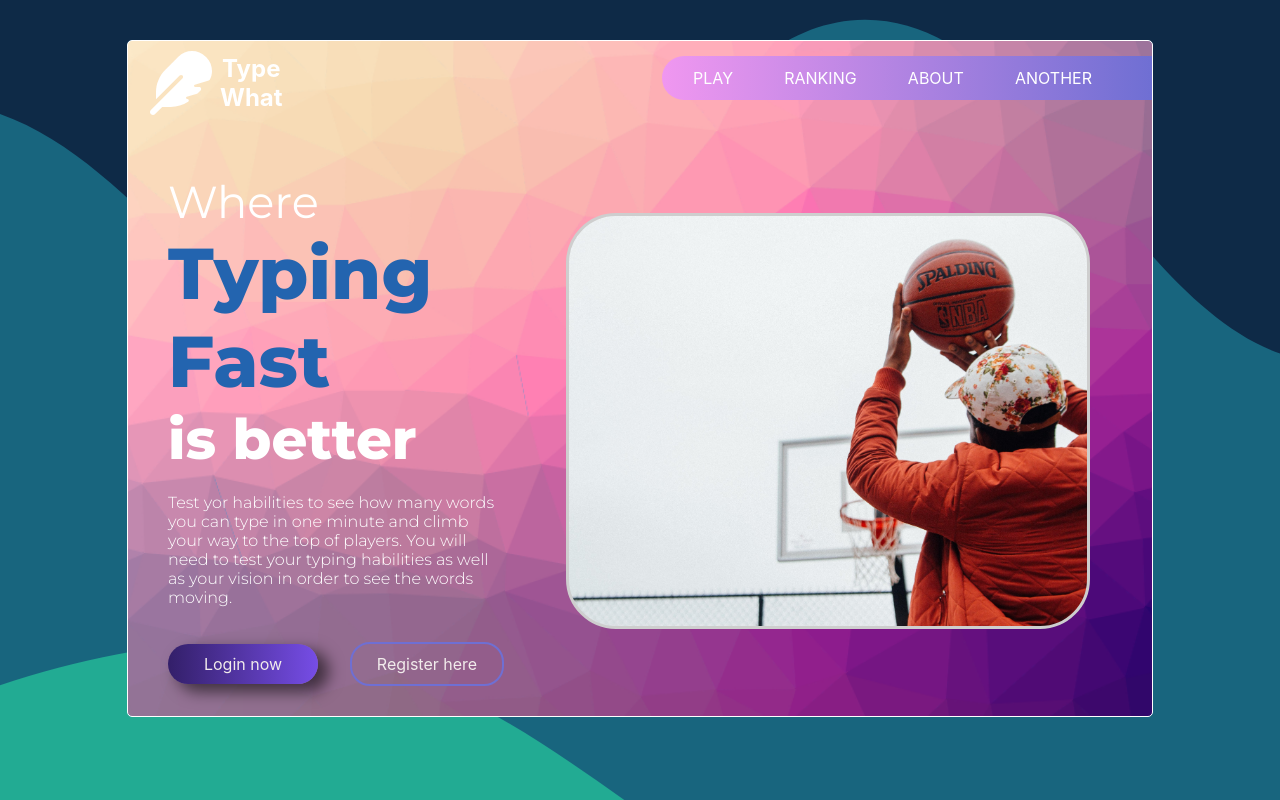
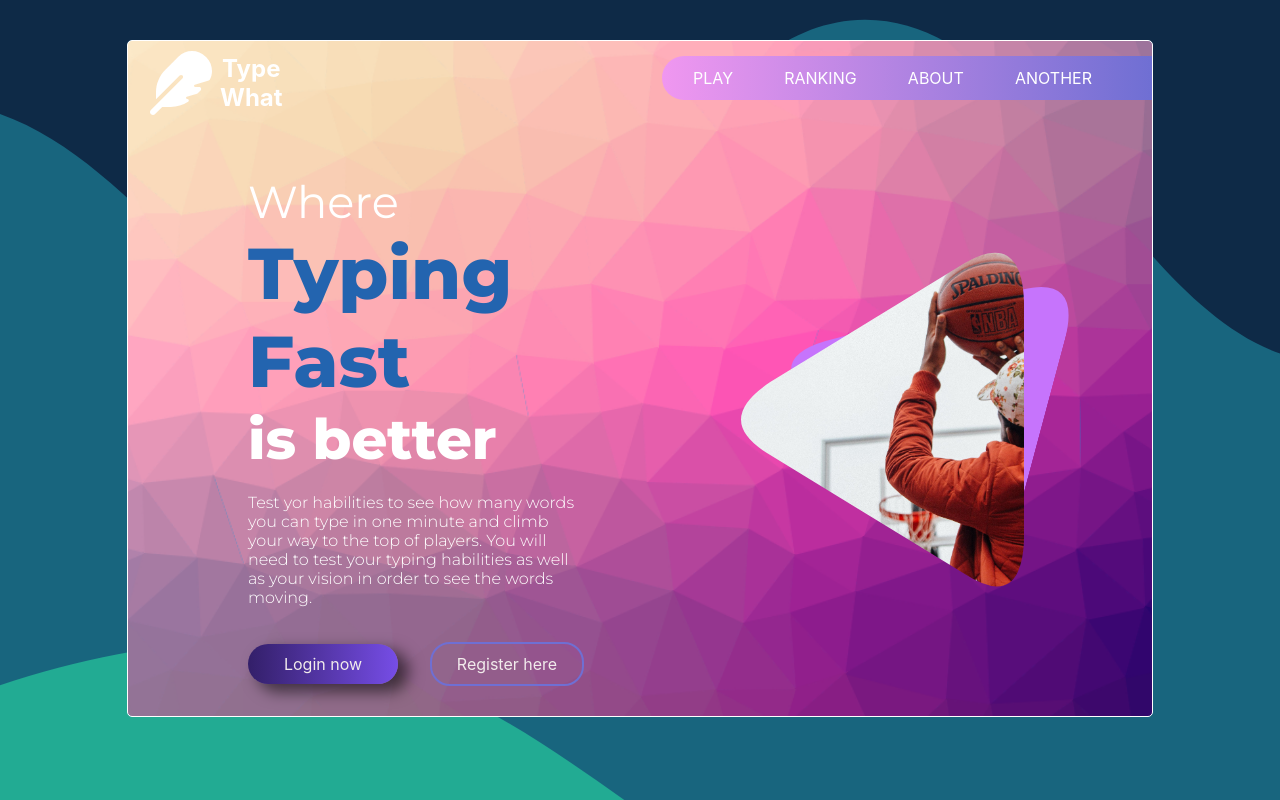
Before and after one commit to JohnBorges52/TypeWhat, a React (Create React App) app in the folder guesswhat-front/: page / in a window 1280 px wide. Built offline with nearby package versions, Linux system fonts and the light colour scheme.

Commit message:
made the main div as a rounded triangle

```diff
--- a/guesswhat-front/src/components/MainPage.jsx
+++ b/guesswhat-front/src/components/MainPage.jsx
@@ -76,10 +76,22 @@ export default function MainPage() {
 
         </div>
 
+        <svg height="0" width="0" class="svg-clip" style={{position:"absolute"}}>
+    <defs>
+         <clipPath id="clip" clipPathUnits="objectBoundingBox">
+
+           <path d="M1,.21 Q1,0 .81,.09L.187,.4 Q0,.5 .187,.59L.81,.90 Q1,1 1,.79Z" />
+        </clipPath>
+    </defs>
+</svg>
+
         <div className='content-container-right'>
           <div className='triangle'>
 
           </div>
+          <div className='triangle-behind'>
+
+            </div>
 
 
 
--- a/guesswhat-front/src/styles/mainpage.scss
+++ b/guesswhat-front/src/styles/mainpage.scss
@@ -342,39 +342,42 @@
     margin: 0 auto 40px;
 
   }
+  .triangle{
+    display: flex;
+    justify-content: center;
+    align-items: center;
+    width: 55%;
+    min-width: 310px;
+    height: 30vw;
+    min-height: 355px;
+    background-image: url(../../public/tamarcus-brown-YWI8pZdcuAA-unsplash.jpg);
+    // border: 3px solid rgb(0, 0, 0);
+    background-repeat: no-repeat;
+    background-position: center;
+    background-size: cover;
+    clip-path: url(#clip);
+    position: relative;
+    z-index: 2;
+
+  }
+  .triangle-behind{
+    margin-left: 70px;
+    margin-bottom: 50px;
+    width: 50%;
+    min-width: 270px;
+    height: 25vw;
+    min-height: 325px;
+    background-color: rgb(198, 116, 252);
+   position: absolute;
+   transform: rotate(15deg);
+   z-index: 1;
+   clip-path: url(#clip);
+  }
 
 }
 
-@media only screen and (min-width:800px) and (max-width: 1200px) {
-  .triangle{
-    width: 80%;
-    // max-width: 620px;
-    height: 410px;
-    background-image: url(../../public/karsten-winegeart-QxZGpcnlrnA-unsplash.jpg);
-    border-radius: 50px;
-    border: 3px solid rgb(206, 206, 206);
-    background-repeat: no-repeat;
-    background-position: center;
-    background-size: cover;
-
-
-
+@media only screen and (min-width:1000px) {
+  .content-container-left{
+    margin-left: 80px;
   }
 }
-
-@media only screen and (min-width: 1200px){
-  .triangle{
-    width: 80%;
-    // max-width: 620px;
-    height: 410px;
-    background-image: url(../../public/tamarcus-brown-YWI8pZdcuAA-unsplash.jpg);
-    border-radius: 50px;
-    border: 3px solid rgb(206, 206, 206);
-    background-repeat: no-repeat;
-    background-position: center;
-    background-size: cover;
-
-
-
-  }
-}
```
